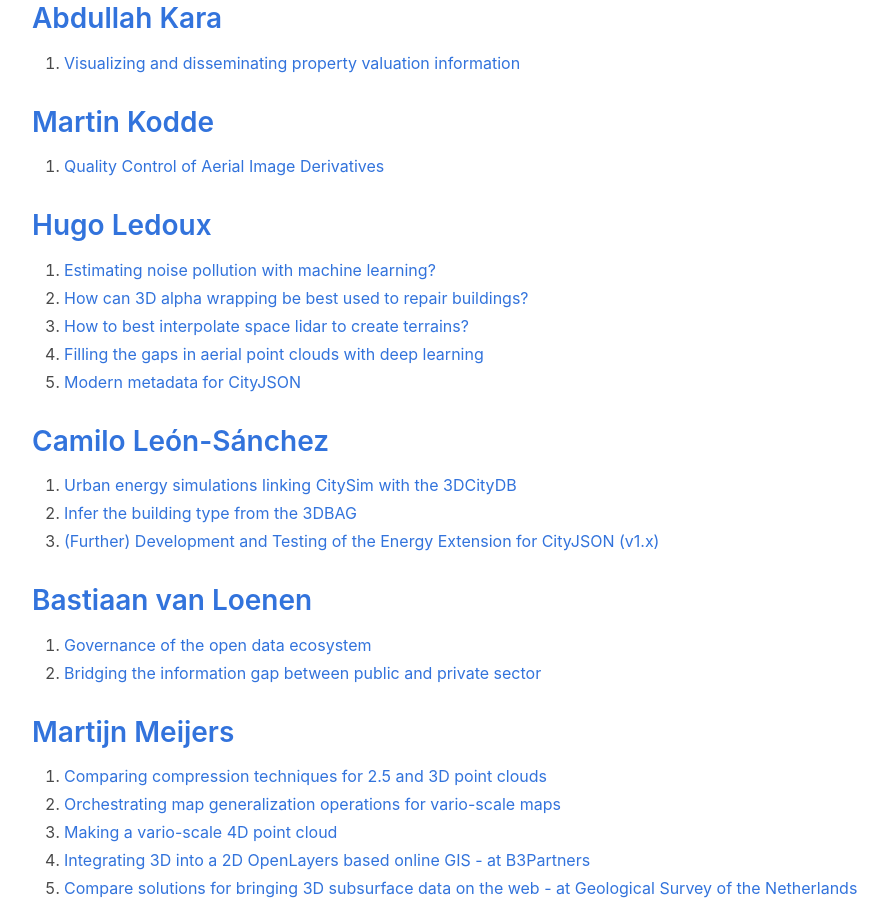
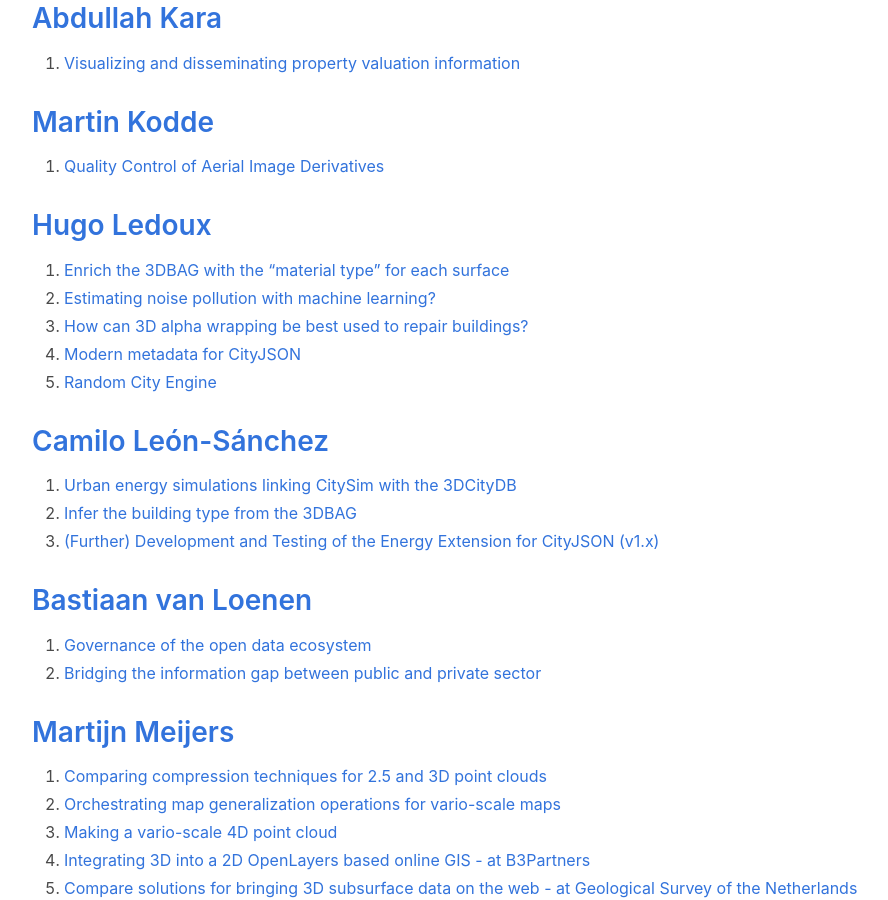
Before and after one commit to tudelft3d/geo2020, a Jekyll site: the page built from potentialtopics/index.md, in a window 1280 px wide and 900 px high, scrolled down 2291 px. Shown: the whole window, without its empty margins (32-920 px from the left). Built offline with Jekyll 4.4.1, drawn with Linux system fonts in a browser that asks for light colours; nearby versions of some CDN libraries.

Commit message:
Update Hugo's topics

```diff
--- a/potentialtopics/index.md
+++ b/potentialtopics/index.md
@@ -89,11 +89,11 @@
 
 
 ## [Hugo Ledoux](https://3d.bk.tudelft.nl/hledoux/)
+1. [Enrich the 3DBAG with the “material type” for each surface](https://3d.bk.tudelft.nl/education/msctopics/#enrich-the-3dbag-with-the-material-type-for-each-surface)
 1. [Estimating noise pollution with machine learning?](https://3d.bk.tudelft.nl/education/msctopics/#estimating-noise-pollution-with-machine-learning)
-2. [How can 3D alpha wrapping be best used to repair buildings?](https://3d.bk.tudelft.nl/education/msctopics/#how-can-3d-alpha-wrapping-be-best-used-to-repair-buildings)
-3. [How to best interpolate space lidar to create terrains?](https://3d.bk.tudelft.nl/education/msctopics/#how-to-best-interpolate-space-lidar-to-create-terrains)
-4. [Filling the gaps in aerial point clouds with deep learning](https://3d.bk.tudelft.nl/education/msctopics/#filling-the-gaps-in-aerial-point-clouds-with-deep-learning)
-5. [Modern metadata for CityJSON](https://3d.bk.tudelft.nl/education/msctopics/#modern-metadata-for-cityjson)
+1. [How can 3D alpha wrapping be best used to repair buildings?](https://3d.bk.tudelft.nl/education/msctopics/#how-can-3d-alpha-wrapping-be-best-used-to-repair-buildings)
+1. [Modern metadata for CityJSON](https://3d.bk.tudelft.nl/education/msctopics/#modern-metadata-for-cityjson)
+1. [Random City Engine](https://3d.bk.tudelft.nl/education/msctopics/#random-city-engine)
 
 
 ## [Camilo León-Sánchez](https://3d.bk.tudelft.nl/cleon/)
```
